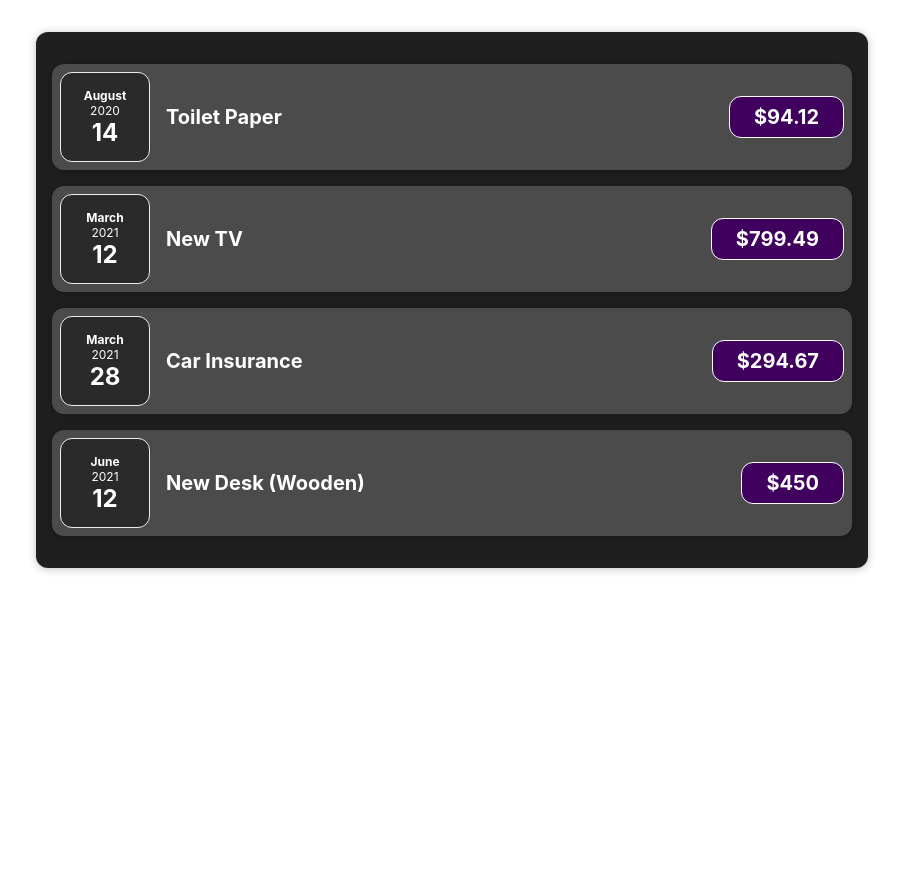
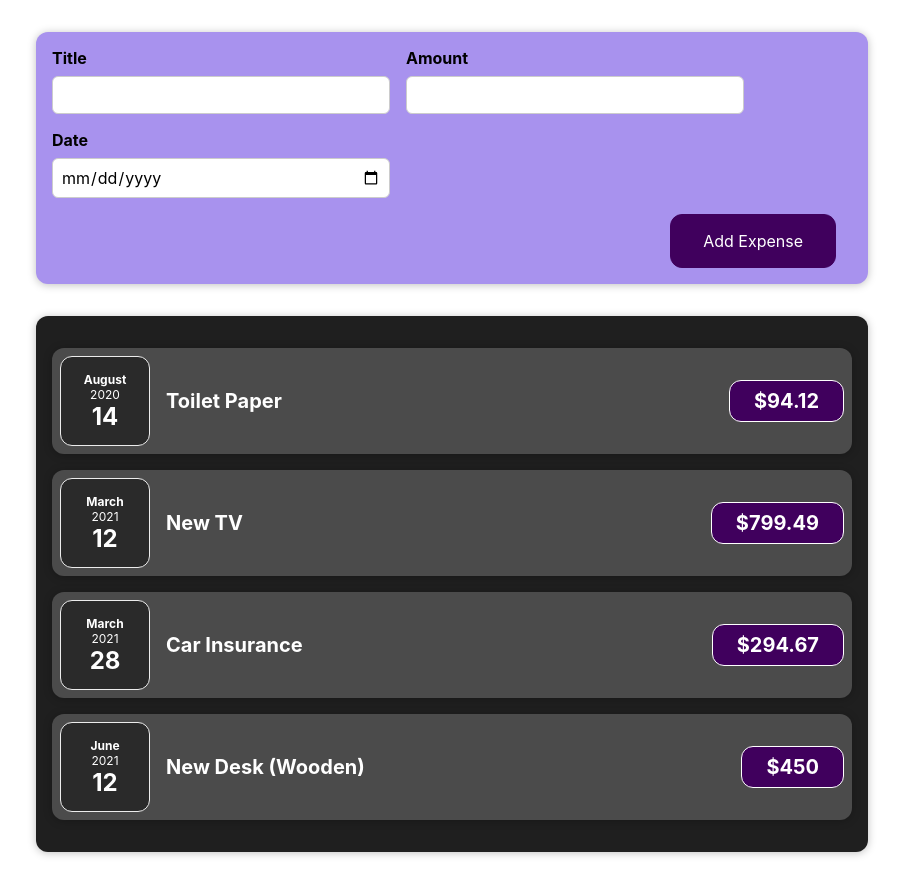
Before and after one commit to IuraCPersonal/react-complete-guide, a React (Create React App) app: page / in a window 1280 px wide. Shown: the whole page, without its empty margins (188-1091 px from the left). Before the commit the page ends 800 px from the top, so only its background shows below. Built offline with nearby package versions, Linux system fonts and the light colour scheme.

Commit message:
feat(NewExpense): added NewExpense input form

```diff
--- a/src/App.js
+++ b/src/App.js
@@ -1,6 +1,7 @@
 import ExpenseList from "./components/Expenses/ExpenseList";
+import NewExpense from "./components/NewExpense/NewExpense";
 
-function App() {
+const App = () => {
   const expenses = [
     {
       id: "e1",
@@ -25,6 +26,7 @@
 
   return (
     <div className="App">
+      <NewExpense />
       <ExpenseList expenses={expenses} />
     </div>
   );
--- a/src/components/Expenses/ExpenseItem.jsx
+++ b/src/components/Expenses/ExpenseItem.jsx
@@ -1,4 +1,4 @@
-import React from "react";
+import React, { useState } from "react";
 import Card from "../UI/Card";
 import ExpenseDate from "./ExpenseDate";
 
--- /dev/null
+++ b/src/components/NewExpense/ExpenseForm.css
@@ -0,0 +1,26 @@
+.new-expense__controls {
+  display: flex;
+  flex-wrap: wrap;
+  gap: 1rem;
+  margin-bottom: 1rem;
+  text-align: left;
+}
+
+.new-expense__control label {
+  font-weight: bold;
+  margin-bottom: 0.5rem;
+  display: block;
+}
+
+.new-expense__control input {
+  font: inherit;
+  padding: 0.5rem;
+  border-radius: 6px;
+  border: 1px solid #ccc;
+  width: 20rem;
+  max-width: 100%;
+}
+
+.new-expense__actions {
+  text-align: right;
+}
--- /dev/null
+++ b/src/components/NewExpense/ExpenseForm.jsx
@@ -0,0 +1,27 @@
+import "./ExpenseForm.css";
+
+const ExpenseForm = () => {
+  return (
+    <form>
+      <div className="new-expense__controls">
+        <div className="new-expense__control">
+          <label for="">Title</label>
+          <input type="text" />
+        </div>
+        <div className="new-expense__control">
+          <label for="">Amount</label>
+          <input type="text" />
+        </div>
+        <div className="new-expense__control">
+          <label for="">Date</label>
+          <input type="date" min="2019-01-01" max="2022-12-31" />
+        </div>
+      </div>
+      <div className="new-expense__actions">
+        <button type="submit">Add Expense</button>
+      </div>
+    </form>
+  )
+};
+
+export default ExpenseForm;
--- /dev/null
+++ b/src/components/NewExpense/NewExpense.css
@@ -0,0 +1,38 @@
+.new-expense {
+  background-color: #a892ee;
+  padding: 1rem;
+  margin: 2rem auto;
+  width: 50rem;
+  max-width: 95%;
+  border-radius: 12px;
+  text-align: center;
+  box-shadow: 0 1px 8px rgba(0, 0, 0, 0.25);
+}
+
+.new-expense button {
+  font: inherit;
+  cursor: pointer;
+  padding: 1rem 2rem;
+  border: 1px solid #40005d;
+  background-color: #40005d;
+  color: white;
+  border-radius: 12px;
+  margin-right: 1rem;
+}
+
+.new-expense button:hover,
+.new-expense button:active {
+  background-color: #510674;
+  border-color: #510674;
+}
+
+.new-expense button.alternative {
+  color: #220131;
+  border-color: transparent;
+  background-color: transparent;
+}
+
+.new-expense button.alternative:hover,
+.new-expense button.alternative:active {
+  background-color: #ddb3f8;
+}
--- /dev/null
+++ b/src/components/NewExpense/NewExpense.jsx
@@ -0,0 +1,12 @@
+import "./NewExpense.css";
+import ExpenseForm from "./ExpenseForm";
+
+const NewExpense = () => {
+  return (
+    <div className="new-expense">
+      <ExpenseForm />
+    </div>
+  )
+};
+
+export default NewExpense;
```
